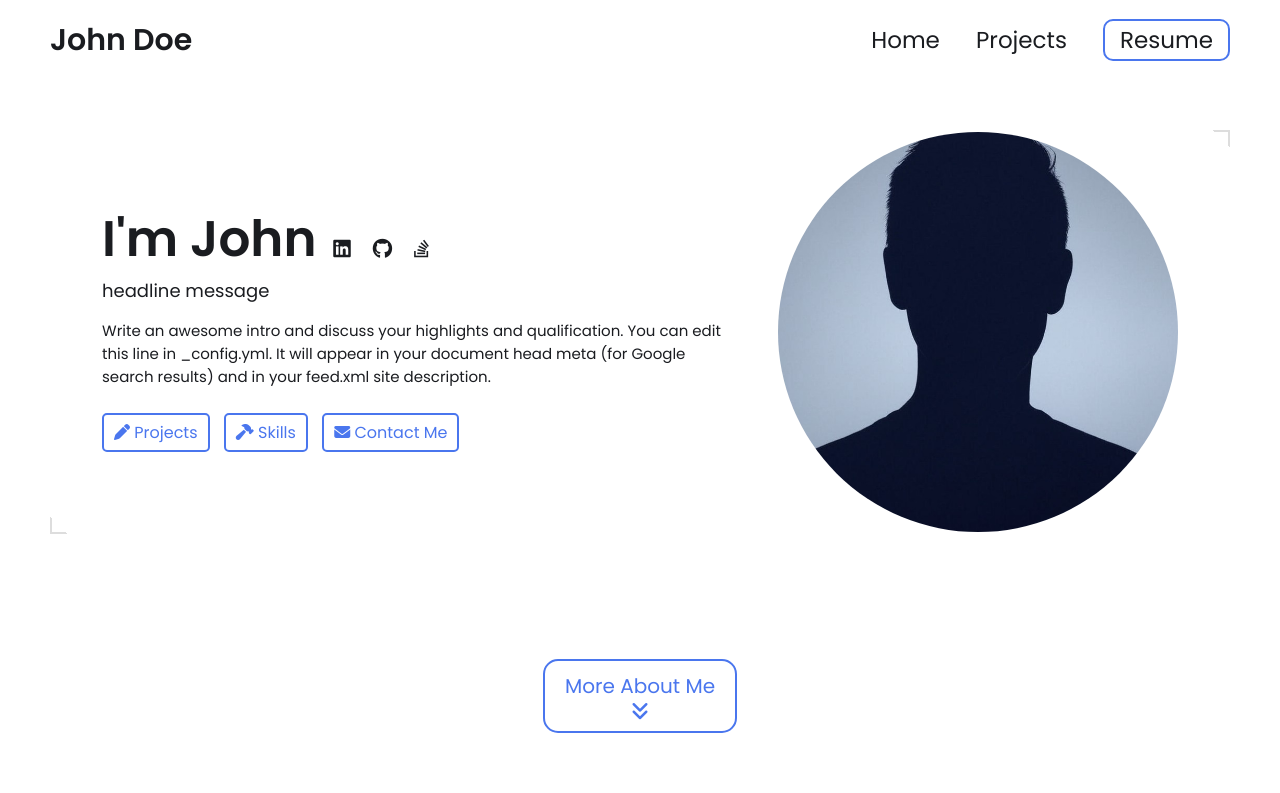
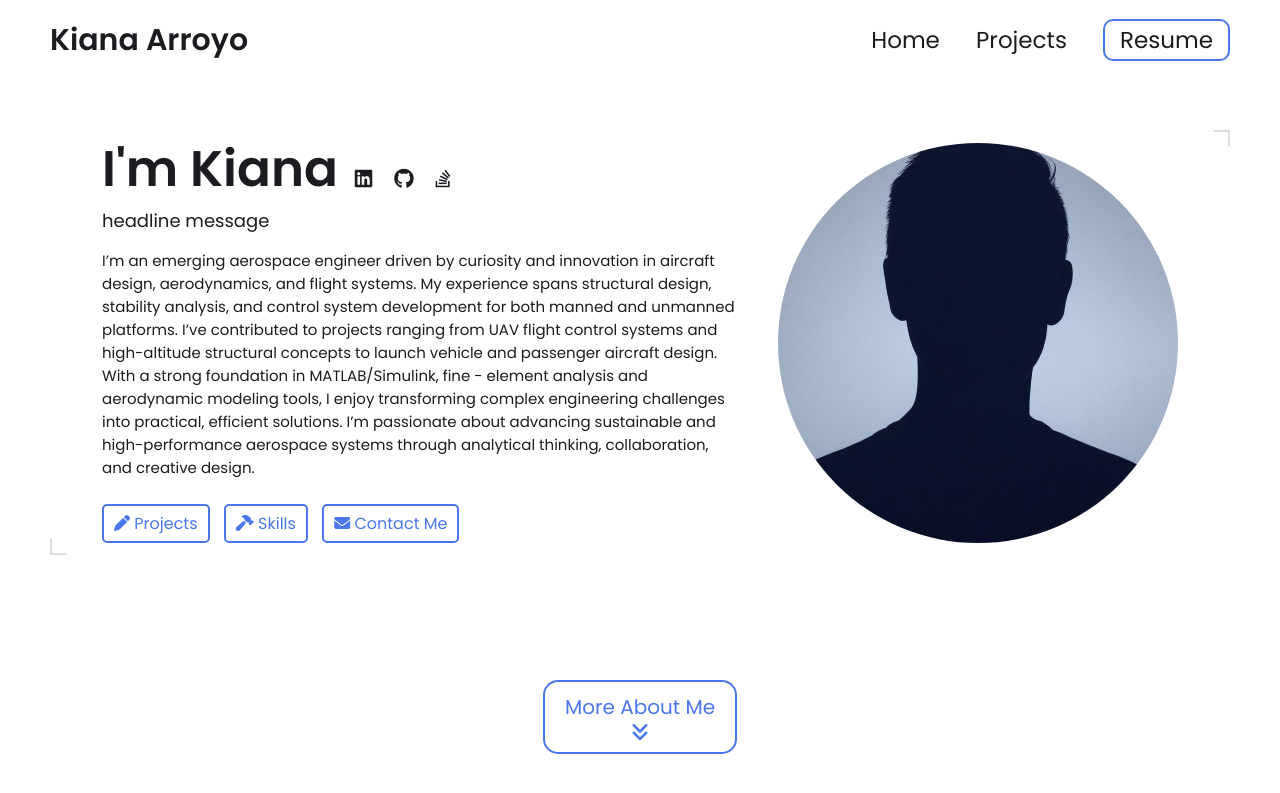
Before and after one commit to oirroyo/oirroyo.github.io, a Jekyll site: the page built from index.html, in a window 1280 px wide and 900 px high. Shown: the top 793 px of the window. Built offline with Jekyll 4.4.1, drawn with Linux system fonts in a browser that asks for light colours; part of the change alters nothing that is shown; some of the changed text lies outside the part shown.

Commit message:
Update _config.yml

```diff
--- a/_config.yml
+++ b/_config.yml
@@ -7,17 +7,19 @@
 
 # Main Page Setup
 
-title: John Doe's Portfolio # This is what shows up in the tab of the browser
+title: Kiana Arroyo's Portfolio # This is what shows up in the tab of the browser
 
 
 
 # Hero Section
-name: John Doe
+name: Kiana Arroyo
 headline: headline message
 description: >- # dont remove this line. this will ignore all new lines until the next section
-  Write an awesome intro and discuss your highlights and qualification. You can edit this
-  line in _config.yml. It will appear in your document head meta (for
-  Google search results) and in your feed.xml site description.
+  I’m an emerging aerospace engineer driven by curiosity and innovation in aircraft design, aerodynamics, and flight systems.
+  My experience spans structural design, stability analysis, and control system development for both manned and unmanned platforms.
+  I’ve contributed to projects ranging from UAV flight control systems and high-altitude structural concepts to launch vehicle and passenger aircraft design.
+  With a strong foundation in MATLAB/Simulink, fine - element analysis and aerodynamic modeling tools, I enjoy transforming complex engineering challenges into practical, efficient solutions.
+  I’m passionate about advancing sustainable and high-performance aerospace systems through analytical thinking, collaboration, and creative design.
 
 # Place your profile image in /assets/images/profile-image/folder and edit the file name
 profile_image: ./assets/images/profile-image/avatar.jpeg
@@ -48,43 +50,32 @@ skills:
   - category: 3D Modeling
     tools:
     - Onshape
-    - Solidworks
-    - Creo
     - Fusion 360 (Autodesk)
-    - Blender (for complex shapes or animations)
     - Siemens NX
     - Inventor (Autodesk)
     - CATIA (Dassault Systèmes)
-  - category: Prototyping
-    tools:
-    - SLA
-    - CNC
-    - FDM
-    - SLS
-    - DMLS
-    - PolyJet Printing
-    - Vacuum Casting
-    - Laser Cutting
-    - Water Jet Cutting
-    - Arduino / Raspberry Pi
-    - Breadboarding for circuit testing
   - category: Design Standards / Practices
     tools:
+    - FAA
     - GD&T ASME Y14
     - ISO fits and tolerances
-    - PLM (PTC Windchill / Arena)
-  - category: PCB Design
+    - ASTM
+    - MIL
+  - category: Office Software
     tools:
-    - Altium Designer
-    - Altium
-    - Eagle
-    - KiCad
+    - Microsoft Office
+    - Microsoft Excel
+    - Microsoft Powerpoint
+    - Microsoft Word
+  - category: Coding
+    tools:
+    - MatLab
+    - MatLab Simulink
+    - System Integration
   - category: Problem Solving / Risk Management
     tools:
-    - Root Cause Analysis (e.g., 5 Whys, Fishbone Diagram)
-    - DFMEA / PFMEA
+    - Root Cause Analysis (e.g., Gaant Chart, Fishbone Diagram)
     - Six Sigma methodologies
-    - Shain Red-X
 
 
 # Contact Form Setup. Setup an account and copy over the key. When someone fills out the form, it will be received in your email.
```
